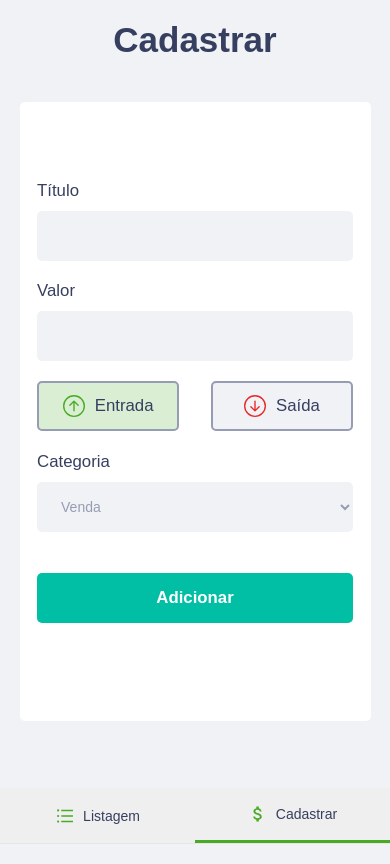
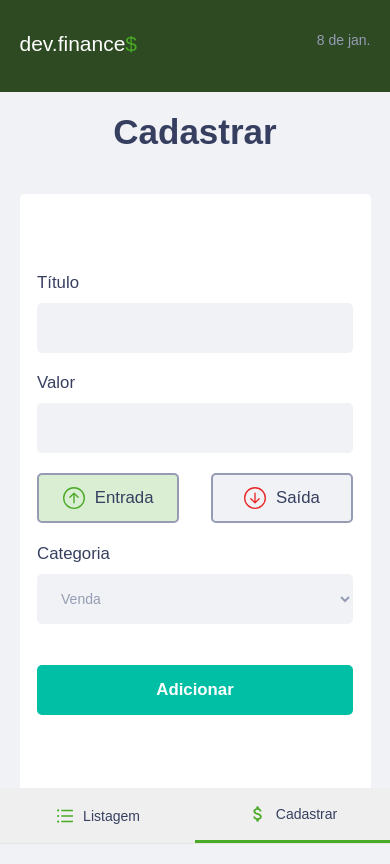
Before and after one commit to eduardor2m/dev-finances, a Next.js app: page /import in a window 390 px wide. Built offline with nearby package versions, Linux system fonts and the light colour scheme.

Commit message:
feat: responsiveness

```diff
--- /dev/null
+++ b/src/components/headerSmallMobile.tsx
@@ -0,0 +1,23 @@
+import { FC } from 'react';
+
+import styles from '../styles/components/HeaderSmallMobile.module.scss';
+
+export const HeaderSmallMobile: FC = () => {
+  return (
+    <div className={styles.header}>
+      <div className={styles.headerLogo}>
+        <h1 className={styles.headerTitle}>
+          dev.finance<span>$</span>
+        </h1>
+      </div>
+      <div className={styles.day}>
+        <h1 className={styles.dayTitle}>
+          {new Date().toLocaleDateString('pt-BR', {
+            day: 'numeric',
+            month: 'short',
+          })}
+        </h1>
+      </div>
+    </div>
+  );
+};
--- a/src/components/table.tsx
+++ b/src/components/table.tsx
@@ -55,6 +55,7 @@ export const Table: FC<PropsTransaction> = ({ data }) => {
                 currency: 'BRL',
               })}
             </div>
+            <div className={styles.wrapperCategoryAndDate}>
               <div className={styles.tableCategory}>
                 {transaction.category === 'Alimentação' ? (
                   <MdFastfood size={20} color="#969cb3" />
@@ -71,6 +72,7 @@ export const Table: FC<PropsTransaction> = ({ data }) => {
               </div>
               <div className={styles.tableDate}>{transaction.date}</div>
             </div>
+          </div>
         ))}
       </div>
     </div>
--- a/src/pages/import.tsx
+++ b/src/pages/import.tsx
@@ -7,6 +7,7 @@ import { useRouter } from 'next/router';
 import { Form } from '../components/form';
 import { HeaderBottom } from '../components/headerBottom';
 import { HeaderSmall } from '../components/headerSmall';
+import { HeaderSmallMobile } from '../components/headerSmallMobile';
 import styles from '../styles/pages/Import.module.scss';
 
 const Import: NextPage = () => {
@@ -38,6 +39,9 @@ const Import: NextPage = () => {
           <div className={styles.wrapperHeader}>
             <HeaderSmall route={route} />
           </div>
+          <div className={styles.headerMobile}>
+            <HeaderSmallMobile />
+          </div>
           <div className={styles.import}>
             <h1>Cadastrar</h1>
             <Form />
--- a/src/pages/index.tsx
+++ b/src/pages/index.tsx
@@ -7,6 +7,7 @@ import { useRouter } from 'next/router';
 import { Card } from '../components/card';
 import { Header } from '../components/header';
 import { HeaderBottom } from '../components/headerBottom';
+import { HeaderMobile } from '../components/headerMobile';
 import { Table } from '../components/table';
 import { useTransaction } from '../hooks/useTransaction';
 import styles from '../styles/pages/Home.module.scss';
@@ -37,7 +38,11 @@ const Home: NextPage = () => {
         <div className={styles.wrapperHeader}>
           <Header route={route} />
         </div>
+        <div className={styles.headerMobile}>
+          <HeaderMobile />
+        </div>
         <Card />
+        <h1 className={styles.titleTable}>Listagem</h1>
         <Table data={transaction} />
         <div className={styles.wrapperHeaderBottom}>
           <HeaderBottom route={route} />
--- a/src/styles/components/Card.module.scss
+++ b/src/styles/components/Card.module.scss
@@ -65,14 +65,14 @@
     display: none;
   }
   .container {
-    display: inline-block;
+    display: block;
     width: 90%;
     height: 186px;
-    margin-top: 10px;
+    margin-top: -130px;
     margin-left: 5%;
 
     .card {
-      width: 352px;
+      width: 292px;
       height: 186px;
       padding: 25px;
       margin-right: 10px;
--- /dev/null
+++ b/src/styles/components/HeaderMobile.module.scss
@@ -0,0 +1,28 @@
+.header {
+  width: 100%;
+  height: 238px;
+  padding-left: 5%;
+  padding-right: 5%;
+  background: var(--darkGreen);
+  display: flex;
+  justify-content: space-between;
+  padding-top: 32px;
+
+  .headerTitle {
+    color: var(--shape);
+    font-size: 1.5rem;
+    font-weight: 500;
+
+    span {
+      color: var(--green);
+    }
+  }
+
+  .day {
+    .dayTitle {
+      color: var(--text);
+      font-size: 1rem;
+      font-weight: 400;
+    }
+  }
+}
--- /dev/null
+++ b/src/styles/components/HeaderSmallMobile.module.scss
@@ -0,0 +1,28 @@
+.header {
+  width: 100%;
+  height: 92px;
+  padding-left: 5%;
+  padding-right: 5%;
+  background: var(--darkGreen);
+  display: flex;
+  justify-content: space-between;
+  padding-top: 32px;
+
+  .headerTitle {
+    color: var(--shape);
+    font-size: 1.5rem;
+    font-weight: 500;
+
+    span {
+      color: var(--green);
+    }
+  }
+
+  .day {
+    .dayTitle {
+      color: var(--text);
+      font-size: 1rem;
+      font-weight: 400;
+    }
+  }
+}
--- a/src/styles/pages/Home.module.scss
+++ b/src/styles/pages/Home.module.scss
@@ -9,13 +9,32 @@
   margin: 0 auto;
 }
 
+.titleTable {
+  display: none;
+}
+
+.headerMobile {
+  display: none;
+}
+
 @media screen and (max-width: 1080px) {
+  .titleTable {
+    display: inline-block;
+    margin-left: 5%;
+    margin-top: 20px;
+    color: var(--title);
+    font-size: 1.5rem;
+    font-weight: 500;
+  }
   .container {
     height: auto;
     background: var(--background);
   }
   .wrapperHeader {
     display: none;
+  }
+  .headerMobile {
+    display: block;
   }
 }
 
--- a/src/styles/pages/Import.module.scss
+++ b/src/styles/pages/Import.module.scss
@@ -23,6 +23,9 @@
     margin-bottom: 3rem;
   }
 }
+.headerMobile {
+  display: none;
+}
 
 @media screen and (max-width: 1080px) {
   .main {
@@ -38,6 +41,9 @@
   .wrapperHeader {
     display: none;
   }
+  .headerMobile {
+    display: block;
+  }
 }
 
 @media screen and (min-width: 1080px) {
```
Also changed, not shown: src/components/headerMobile.tsx (added, +23 -0 lines), src/styles/components/Table.module.scss (+60 -48 lines). Lines whose indentation alone changed are shown as unchanged.
